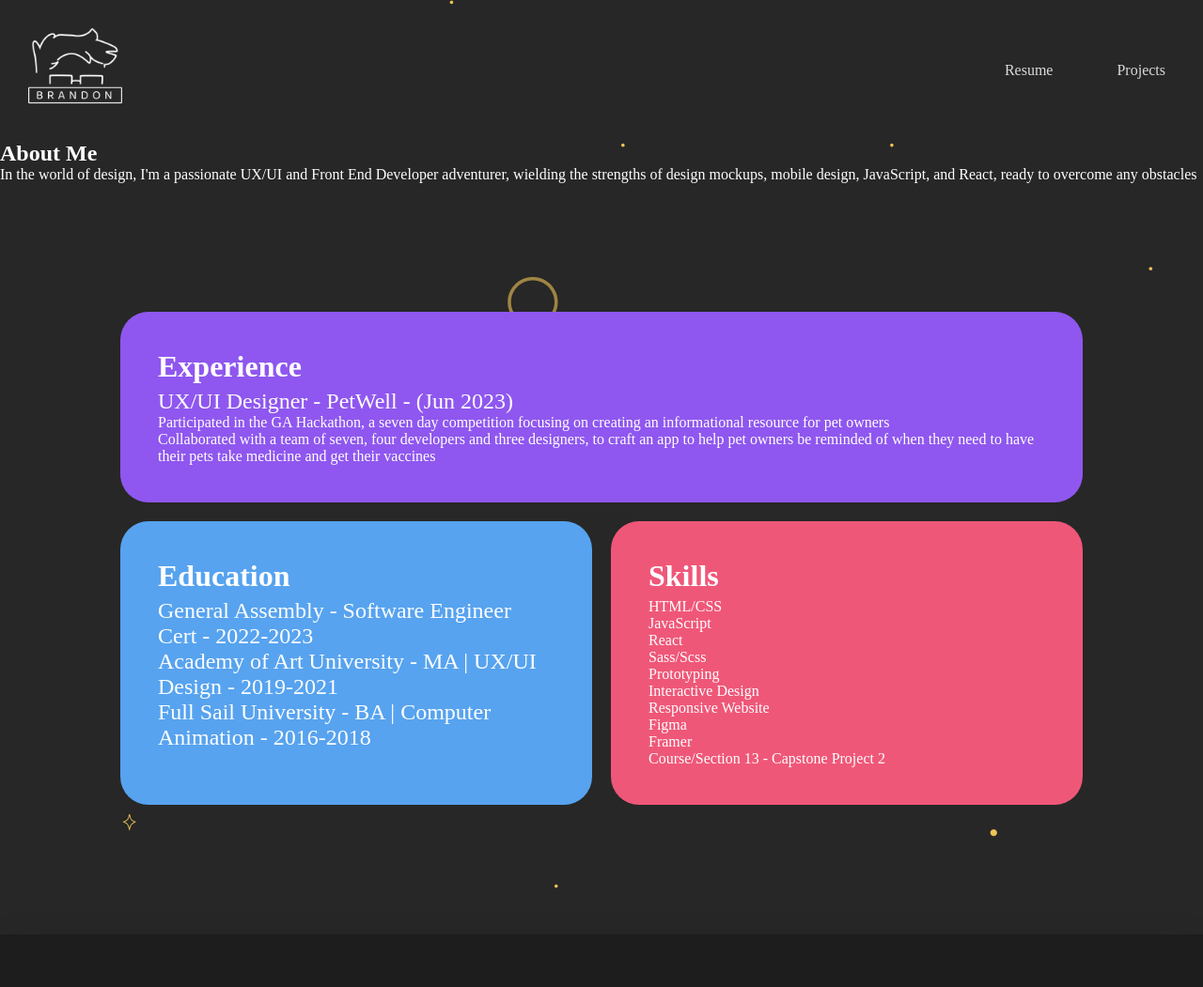
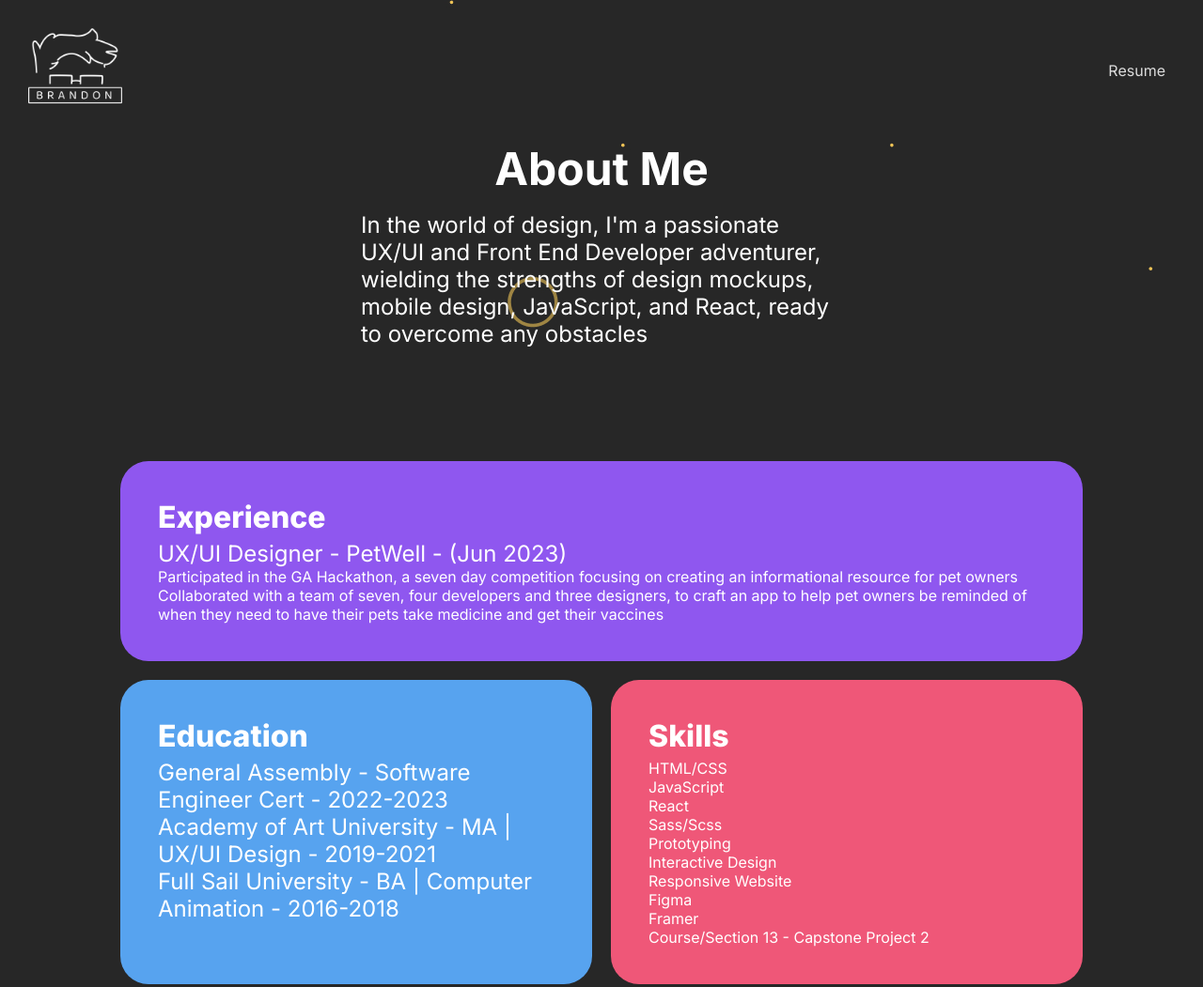
Before and after one commit to BrandonLHaupt/Capstone-Project-2, a plain HTML site: page resume.html in a window 1280 px wide. Shown: the top 1051 px of the page at 94% size. Drawn offline with Linux system fonts and the light colour scheme.

Commit message:
Updated css

```diff
--- a/resume.html
+++ b/resume.html
@@ -22,7 +22,6 @@
         </a>
         <ul>
           <li><a href="#">Resume</a></li>
-          <li><a href="#">Projects</a></li>
         </ul>
       </nav>
     </header>
--- a/scss/resume.scss
+++ b/scss/resume.scss
@@ -3,6 +3,16 @@
 @import "./resets";
 @import "./mixins";
 @import "./main";
+
+.hero {
+    display: flex;
+  h1 {
+    font-size: 3rem;
+  }
+  p {
+
+  }
+}
 
 .container {
   display: flex;
@@ -12,7 +22,6 @@
   margin: 0 8rem;
   height: 100vh;
 
-
   .inner-container {
     display: grid;
     grid-auto-rows: min-content;
@@ -20,7 +29,6 @@
     height: min-content;
     gap: 20px;
     width: 100%;
-
 
     .experience {
       display: flex;
@@ -38,15 +46,13 @@
       }
 
       .job1 {
-
-
         h3 {
           font-size: 1.5rem;
           font-weight: weight(regular);
         }
 
         ul {
-                li{
+          li {
             list-style-type: none;
           }
         }
@@ -67,7 +73,6 @@
         font-weight: weight(bold);
       }
 
-
       .edu-list {
         h3 {
           font-size: 1.5rem;
@@ -80,7 +85,7 @@
       display: flex;
       flex-direction: column;
       gap: 5px;
-        background-color: #EF5778;
+      background-color: #ef5778;
       border-radius: 30px;
       width: 100%;
       padding: 40px;
@@ -95,6 +100,5 @@
         }
       }
     }
-
   }
 }
```
Also changed, not shown: index.html (+1 -1 lines), css/main.css, css/resume.css. Lines whose indentation alone changed are shown as unchanged.
